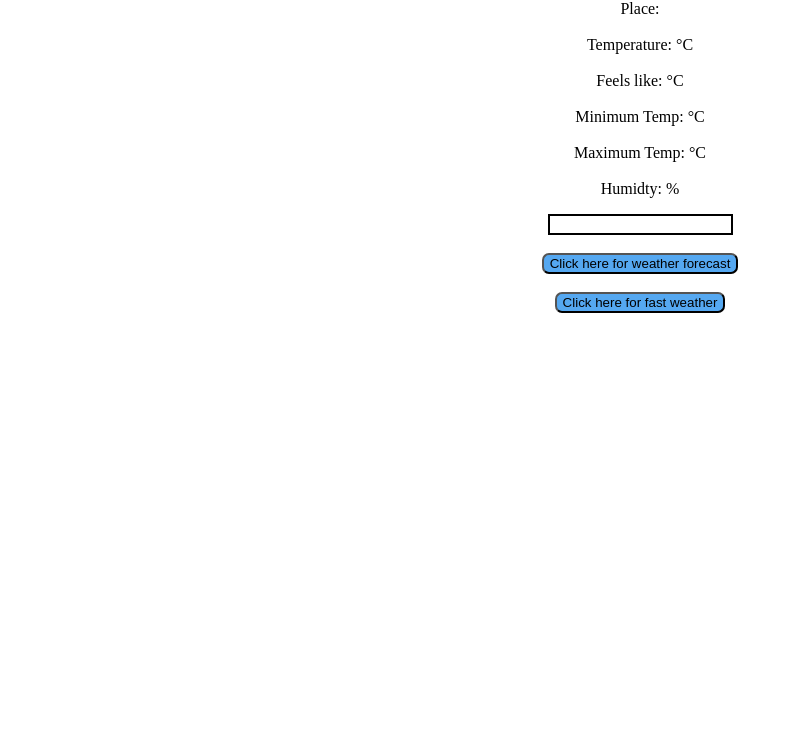
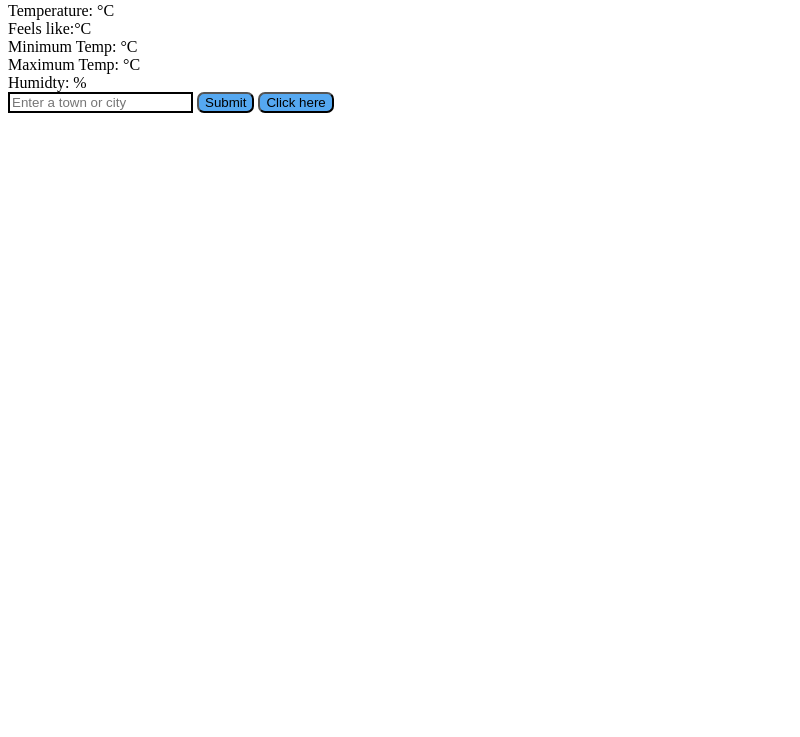
Before and after one commit to 91Pudge/Weather-Forecast, a plain HTML site: page app.html in a window 1280 px wide. Shown: the part 71-808 px from the top of the page, without its empty margins (0-800 px from the left). Drawn offline with Linux system fonts and the light colour scheme.

Commit message:
Chore: Refactored html

```diff
--- a/app.html
+++ b/app.html
@@ -1,4 +1,3 @@
-
 <!DOCTYPE html>
 <html>
   <head>
@@ -6,33 +5,38 @@
   </head>
   <body>
     <h1>Weather App</h1>
-  <div id ="container">
-    <p>
+    <div class="container">
+      <div class="place-details">
+        <div>Place: <span id="places"></span></div>
+        <div>Temperature: <span id="temperature"></span>&degC</div>
+          <div>
+            Feels like:<span id="feels"></span>&degC
+          </div>
+          <div>
+            Minimum Temp: <span id="min"></span>&degC
+          </div>
+          <div>
+            <span id="min"></span> Maximum Temp: <span id="max"></span>&degC
+          </div>
+          <div>
+            Humidty: <span id="hum"></span>&percnt;
+          </div>
 
-      Place: <span id = "places"></span><br/><br/>
-
-      Temperature: <span id="temperature"></span>&degC<br/><br/>
-
-      Feels like: <span id="feels"></span>&degC<br/><br/>
-
-      Minimum Temp: <span id="min"></span>&degC<br/><br/>
-
-      Maximum Temp: <span id="max"></span>&degC<br/><br/>
-
-      Humidty: <span id="hum"></span>&percnt;<br/>
-
-    </p>
-    <div>
-      <input id="inputter" type="text" required /><br/><br/>
-
-      <button id="entButton">Click here for weather forecast</button><br/><br/>
-      <button id="geoEnter">Click here for fast weather</button><br/>
+      <div class="user-input">
+        <input
+          id="inputter"
+          type="text"
+          required
+          placeholder="Enter a town or city"
+        />
+        <button id="entButton">Submit</button>
+        <button id="geoEnter">Click here</button>
       </div>
     </div>
-  <div>
-  </div>
-   <!-- <script href="/server.js"></script> -->
-<script src="app.js" ></script>
-<link href="style.css" rel="stylesheet" type="text/css"/>
+    <script src="app.js"></script>
+    <link href="style.css" rel="stylesheet" type="text/css" />
+    <link rel="preconnect" href="https://fonts.googleapis.com">
+<link rel="preconnect" href="https://fonts.gstatic.com" crossorigin>
+<link href="https://fonts.googleapis.com/css2?family=Inter:wght@400;700;800&family=Nerko+One&display=swap" rel="stylesheet">
   </body>
 </html>
```
Lines whose indentation alone changed are shown as unchanged.
